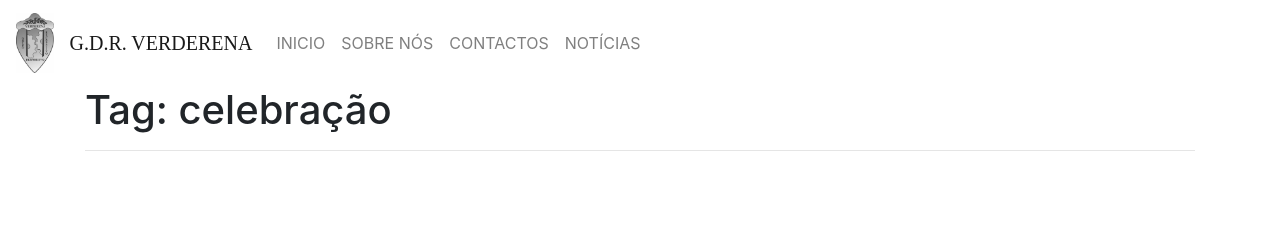
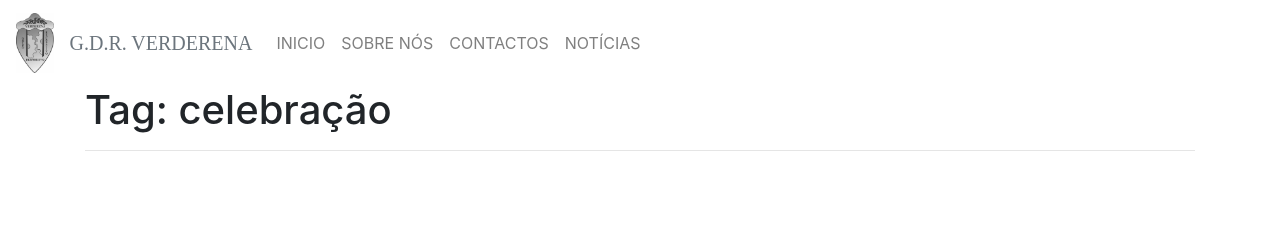
Before and after one commit to GDR-Verderena/gdr-verderena.github.io, a Jekyll site: the page built from tag/celebração.md, in a window 1280 px wide. Shown: the top 226 px of the page. Built offline with Jekyll 4.4.1, drawn with Linux system fonts in a browser that asks for light colours; some web fonts are replaced.

Commit message:
Update navbar.html

```diff
--- a/_includes/navbar.html
+++ b/_includes/navbar.html
@@ -4,7 +4,7 @@
       <img src="{{ url }}/assets/img/logo.jpg" width="37.5" height="60" class="d-inline-block align-top" alt="" draggable="false">
 
     </a>
-    <a class="navbar-brand " href="/">G.D.R. VERDERENA</a>
+    <a class="navbar-brand text-muted" href="/"> G.D.R. VERDERENA </a>
     <button class="navbar-toggler  " type="button" data-toggle="collapse" data-target="#navbarTogglerDemo02"
       aria-controls="navbarTogglerDemo02" aria-expanded="false" aria-label="Toggle navigation">
       <span class="navbar-toggler-icon ">
```
